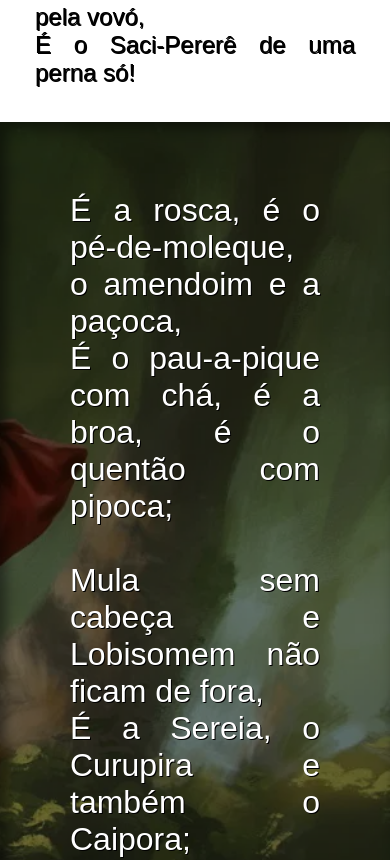
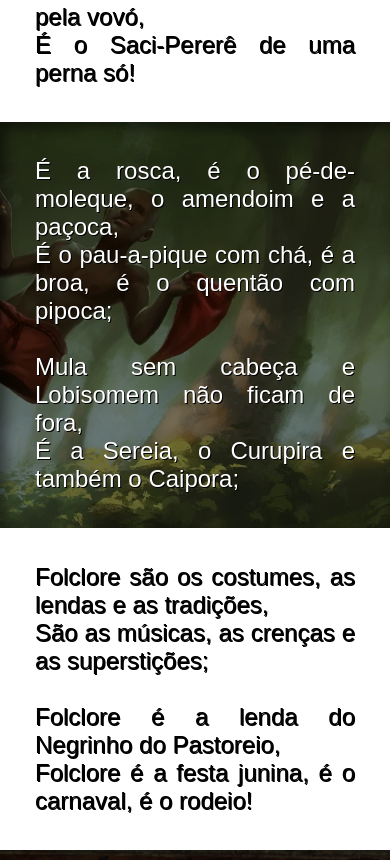
Before and after one commit to lscj-ldc/saracura-tres-pote, a plain HTML site: page folclore.html in a window 390 px wide. Shown: the part 1088-1948 px from the top of the page. Drawn offline with nearby package versions, Linux system fonts and the light colour scheme.

Commit message:
Corrigindo código

```diff
--- a/css/estilo.css
+++ b/css/estilo.css
@@ -222,7 +222,7 @@ nav .menu-texto li a {
     .conteudo-principal {
         padding: 40px 0;
     }
-    section#img01 > p, section#img02 > p, section#img03 > p, section#img04 > p, section#img5 p, section#img6 p, section#img7 p, section#img8 p, section#img9 p, section#img10 p, section#img11 p, section#img12 p, section#img13 p, section#img14 p, section#img15 p, section#img14 p{
+    section#img01 > p, section#img02 > p, section#img03 > p, section#img04 > p, section#img05 p, section#img06 p, section#img07 p, section#img08 p, section#img09 p, section#img10 p, section#img11 p, section#img12 p, section#img13 p, section#img14 p, section#img15 p, section#img14 p{
         font-size: 1.5em;
         padding: 35px;
     }
```
